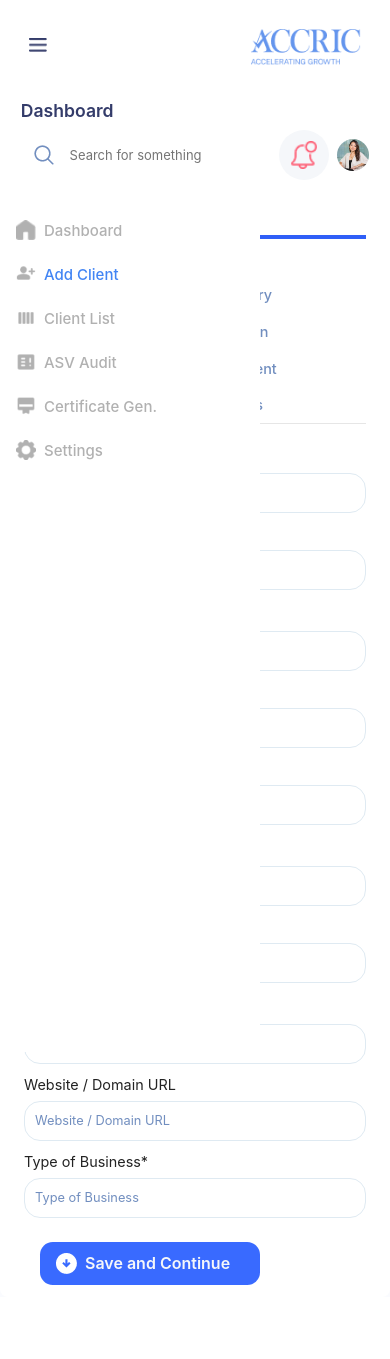
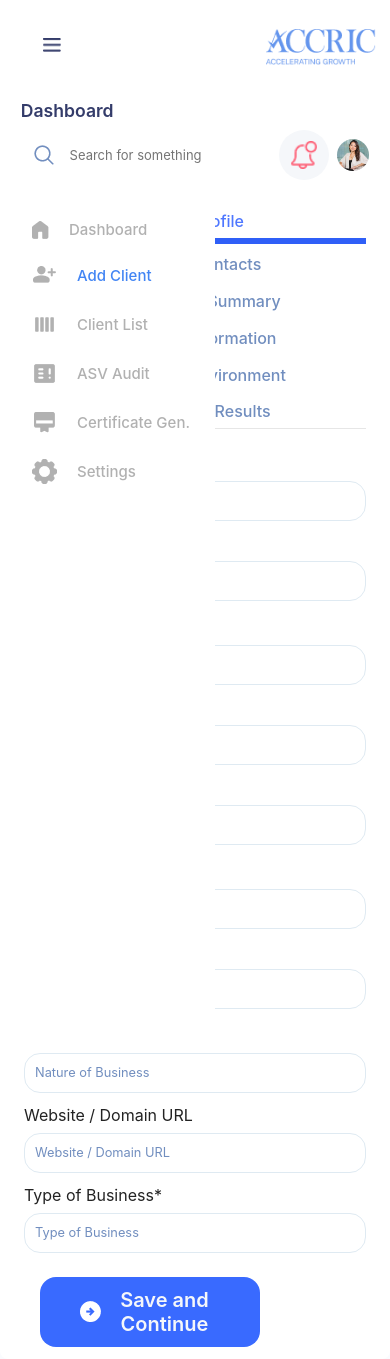
Before and after one commit to Intercert-Dev/pci-audit-portal, an Angular app in the folder Accric_frontend/: page /add-client in a window 390 px wide. Before the commit the page ends 1297 px from the top, so only its background shows below. Built offline with nearby package versions, Linux system fonts and the light colour scheme.

Commit message:
changes in frontend

```diff
--- a/Accric_frontend/src/app/add-client/add-client.css
+++ b/Accric_frontend/src/app/add-client/add-client.css
@@ -118,7 +118,7 @@ input::placeholder {
 
 .form-actions {
   display: flex;
-  justify-content: flex-end;
+  justify-content: space-between;
   margin-top: 1.5rem;
   gap: 1.25rem;
 }
@@ -158,6 +158,11 @@ input::placeholder {
   font-size: 1.25rem;
   color: rgba(245, 247, 250, 1);
 }
+.btn-primary img {
+   transform: rotate(-90deg);
+}
+
+
 
 
 
@@ -207,6 +212,14 @@ input::placeholder {
     height: 60px;
     padding: 10px;
   }
+
+   .btn-primary {
+    width: 267px;
+    padding: 0.7rem 1rem;
+    display: flex;
+    justify-content: center;
+    align-items: center;
+  }
 }
 
 
@@ -234,11 +247,6 @@ input::placeholder {
 
   .tab {
     width: 100%;
-    border-bottom: 3px solid transparent;
-  }
-
-  .tab.active {
-    border-bottom: 4px solid #2f5ff7;
   }
 
   .form-row {
@@ -262,15 +270,15 @@ input::placeholder {
     width: 60px;
     padding: 8px;
   }
-  .btn-primary{
-    width: 260px;
+
+  .btn-primary {
+    width: 267px;
+    padding: 0.7rem 1rem;
+    display: flex;
+    justify-content: center;
+    align-items: center;
   }
 
-
-
-  label {
-    font-size: 0.9rem;
-  }
 }
 
 
@@ -285,7 +293,6 @@ input::placeholder {
   }
 
   .tab {
-    font-size: 0.9rem;
     padding: 0.4rem 0.3rem;
   }
 
@@ -294,12 +301,11 @@ input::placeholder {
   }
 
   .btn-primary {
-    padding: 0.7rem 1rem;
-    border-radius: 0.8rem;
-  }
-
-  .btn-primary span {
-    font-size: 1rem;
+    padding: 0.7rem 2.5rem;
+    display: flex;
+    justify-content: center;
+    align-items: center;
+    width: 220px;
   }
 
   .form-actions{
@@ -311,9 +317,7 @@ input::placeholder {
     width: 60px;
     padding: 8px;
   }
-  .btn-primary{
-    width: 220px;
-  }
+
 
   input,
   select {
--- a/Accric_frontend/src/app/client-list/client-list.css
+++ b/Accric_frontend/src/app/client-list/client-list.css
@@ -164,7 +164,7 @@ tbody tr {
   }
 
   .search-box {
-    width: 170px;
+    width: 190px;
   }
 
   .export-btn {
@@ -175,6 +175,9 @@ tbody tr {
   tbody tr td {
     padding: 0.8rem 1rem;
     font-size: 13px;
+  }
+  #client-status{
+    padding-left: 1.5rem;
   }
 }
 
@@ -226,7 +229,7 @@ tbody tr {
   }
 
   #client-status {
-    padding-left: 0;
+    padding-left: 1rem;
   }
 
 }
--- a/Accric_frontend/src/app/main-layout/main-layout.css
+++ b/Accric_frontend/src/app/main-layout/main-layout.css
@@ -31,6 +31,7 @@
   gap: 1rem;
   width: 200px;
   padding-block: 1rem;
+  margin-left: 0.9rem;
 }
 
 .menu-btn {
@@ -143,18 +144,22 @@
 }
 
 .sidebar {
-  width: 230px;
+  width: 267px;
   background: white;
   color:rgba(177, 177, 177, 1);
   overflow: hidden;
   white-space: nowrap;
   transition: width 0.6s ease-in-out;
+  padding-inline: 36px;
 }
 
-
+.sidebaar-box{
+  width: 196px;
+}
 
 .sidebar.closed {
   width: 70px;
+  padding-inline: 0px !important;
 }
 
 .sidebar nav ul {
@@ -163,21 +168,13 @@
   padding: 0;
 }
 
-.sidebar nav ul li {
+/* .sidebar nav ul li {
   padding: 12px 20px;
   display: flex;
   align-items: center;
-  gap: 0.8rem;
+  gap : 1.5rem;
   cursor: pointer;
 }
-.sidebar nav ul li.active span,
-.sidebar nav ul li.active a {
-  color: rgba(66, 133, 244, 1);
-
-}
-
-
-
 
 .sidebar nav ul li img {
   width: 20px;
@@ -189,11 +186,10 @@
   font-weight: 500;
   font-size: 18px;
   transition: opacity 0.3s ease, width 0.3s ease;
-}
+} */
 
 
-
-.sidebar.closed nav ul li span {
+/* .sidebar.closed nav ul li span {
   opacity: 0;
   visibility: hidden;
   width: 0;
@@ -203,6 +199,80 @@
 .sidebar.closed nav ul li {
   justify-content: center;
   padding: 12px 0;
+} */
+
+
+/* Remove padding when sidebar is closed */
+.sidebar {
+  width: 267px;
+  background: white;
+  color: rgba(177, 177, 177, 1);
+  overflow: hidden;
+  white-space: nowrap;
+  transition: width 0.4s ease-in-out;
+  padding-inline: 16px; /* reduce default padding */
+}
+
+/* When sidebar is closed */
+.sidebar.closed {
+  width: 70px;
+  padding-inline: 0px !important; /* IMPORTANT FIX */
+}
+
+/* Fix inside container width */
+.sidebaar-box {
+  width: 100%; /* FIXED (no fixed width) */
+}
+
+/* Icon list */
+.sidebar nav ul li {
+  padding: 12px 20px;
+  display: flex;
+  align-items: center;
+  gap: 1.5rem;
+  cursor: pointer;
+}
+
+/* When sidebar collapsed, icons stay centered */
+.sidebar.closed nav ul li {
+  justify-content: center;
+  padding: 12px 0;
+}
+
+
+.sidebar nav ul li span {
+  font-family: 'Inter', sans-serif;
+  font-weight: 500;
+  font-size: 18px;
+  transition: opacity 0.3s ease, width 0.3s ease;
+}
+
+/* Hide only text when collapsed */
+.sidebar.closed nav ul li span {
+  opacity: 0;
+  width: 0;
+  visibility: hidden;
+  overflow: hidden;
+}
+
+
+
+.sidebar nav ul li.active span,
+.sidebar nav ul li.active a {
+  color: rgba(66, 133, 244, 1);
+
+}
+
+.layout-body-box {
+  width: 267px;
+  transition: all 0.6s ease;
+}
+
+
+.main-layout.sidebar-collapsed .layout-body-box {
+  width: 100px;
+  padding-left: 1.6rem;
+  transition: all 0.9s ease;
 }
 
 
@@ -514,7 +584,7 @@
     top: 13rem;
     left: 0;
     height: 100%;
-    width: 70%;
+    width: 55%;
     max-width: 260px;
     background-color: white;
     z-index: 100;
@@ -528,7 +598,7 @@
 
   .sidebar nav ul li {
     padding: 12px 16px;
-    gap: 8px;
+    gap: 20px;
   }
 
   .sidebar nav ul li span {
--- a/Accric_frontend/src/app/main-layout/main-layout.html
+++ b/Accric_frontend/src/app/main-layout/main-layout.html
@@ -26,9 +26,9 @@
 
   </header>
   <div class="layout-body">
-
+    <div class="layout-body-box">
       <aside class="sidebar" [class.open]="isSidebarOpen" [class.closed]="!isSidebarOpen">
-      <nav>
+        <nav class="sidebaar-box">
           <ul>
             <li routerLink="/dashboard" routerLinkActive="active">
               <img src="assets/icons/home.png" alt="icon"><span id="sidebaar-text">Dashboard</span>
@@ -48,10 +48,11 @@
             <li routerLink="/settings" routerLinkActive="active">
               <img src="assets/icons/settings solid 1.png" alt="icon"><span id="sidebaar-text">Settings</span>
             </li>
-
           </ul>
         </nav>
       </aside>
+
+    </div>
 
     <!-- MAIN CONTENT -->
     <main class="main-content">
```
Also changed, not shown: Accric_frontend/src/assets/icons/arrow_cirlce_right.png (added). Lines whose indentation alone changed are shown as unchanged.
